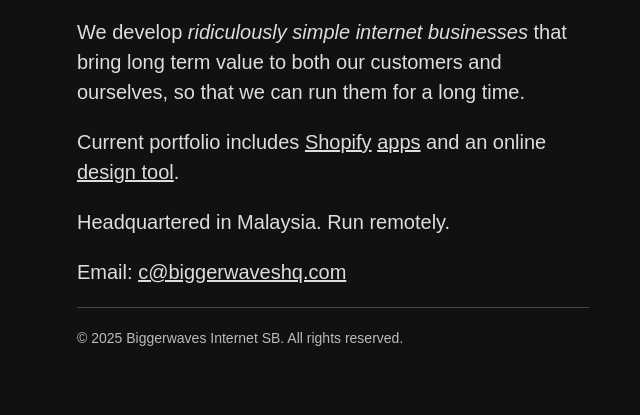
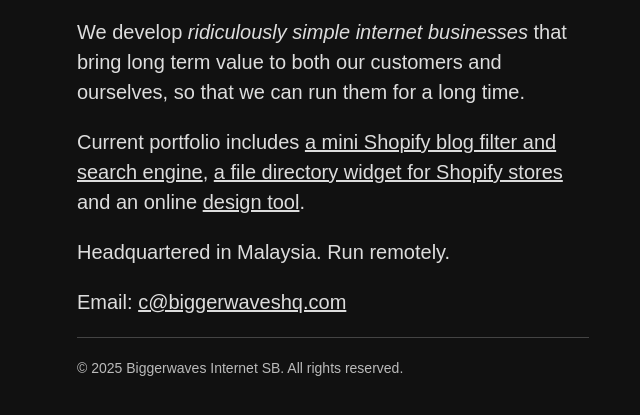
Before and after one commit to choongwho/biggerwaves, a plain HTML site: page index.html in a window 1280 px wide. Shown: the part 225-640 px from the top of the page, without its empty margins (307-947 px from the left). Drawn offline with Linux system fonts and the light colour scheme.

Commit message:
Update index.html

```diff
--- a/index.html
+++ b/index.html
@@ -74,7 +74,7 @@
 
         <h2>Technologist & Marketer Collective</h2>
         <p>We develop <i>ridiculously simple internet businesses</i> that bring long term value to both our customers and ourselves, so that we can run them for a long time.</p>
-        <p>Current portfolio includes <a href="https://apps.shopify.com/blog-post-article-tag-filter" target="_blank">Shopify</a> <a href="https://apps.shopify.com/file-search-bar-download" target="_blank">apps</a> and an online <a href="https://addlensflare.com/" target="_blank">design tool</a>.</p>
+        <p>Current portfolio includes <a href="https://apps.shopify.com/blog-post-article-tag-filter" target="_blank">a mini Shopify blog filter and search engine</a>, <a href="https://apps.shopify.com/file-search-bar-download" target="_blank">a file directory widget for Shopify stores</a> and an online <a href="https://addlensflare.com/" target="_blank">design tool</a>.</p>
         <p>Headquartered in Malaysia. Run remotely.</p>
         <p>Email: <a href="mailto:c@biggerwaveshq.com">c@biggerwaveshq.com</a></p>
         <hr>
```
